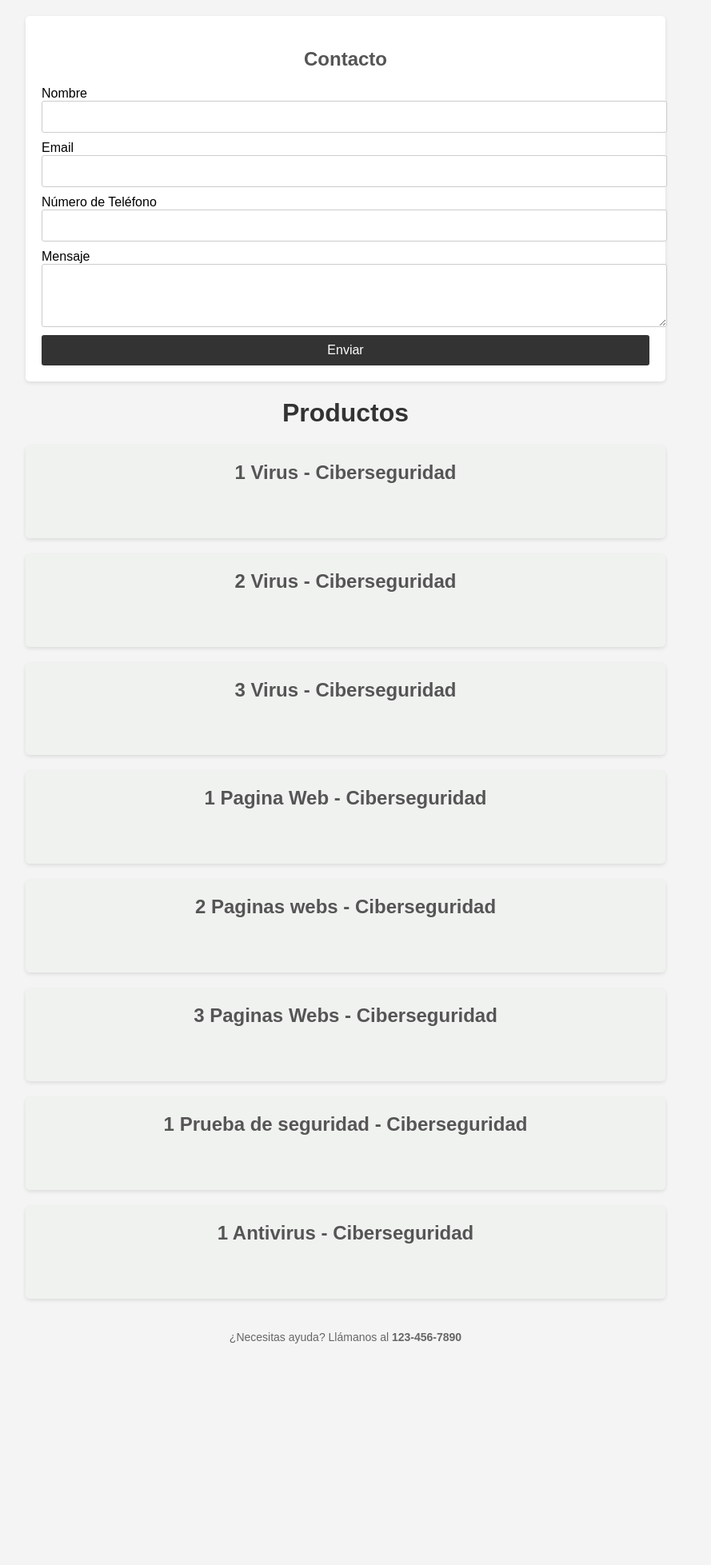
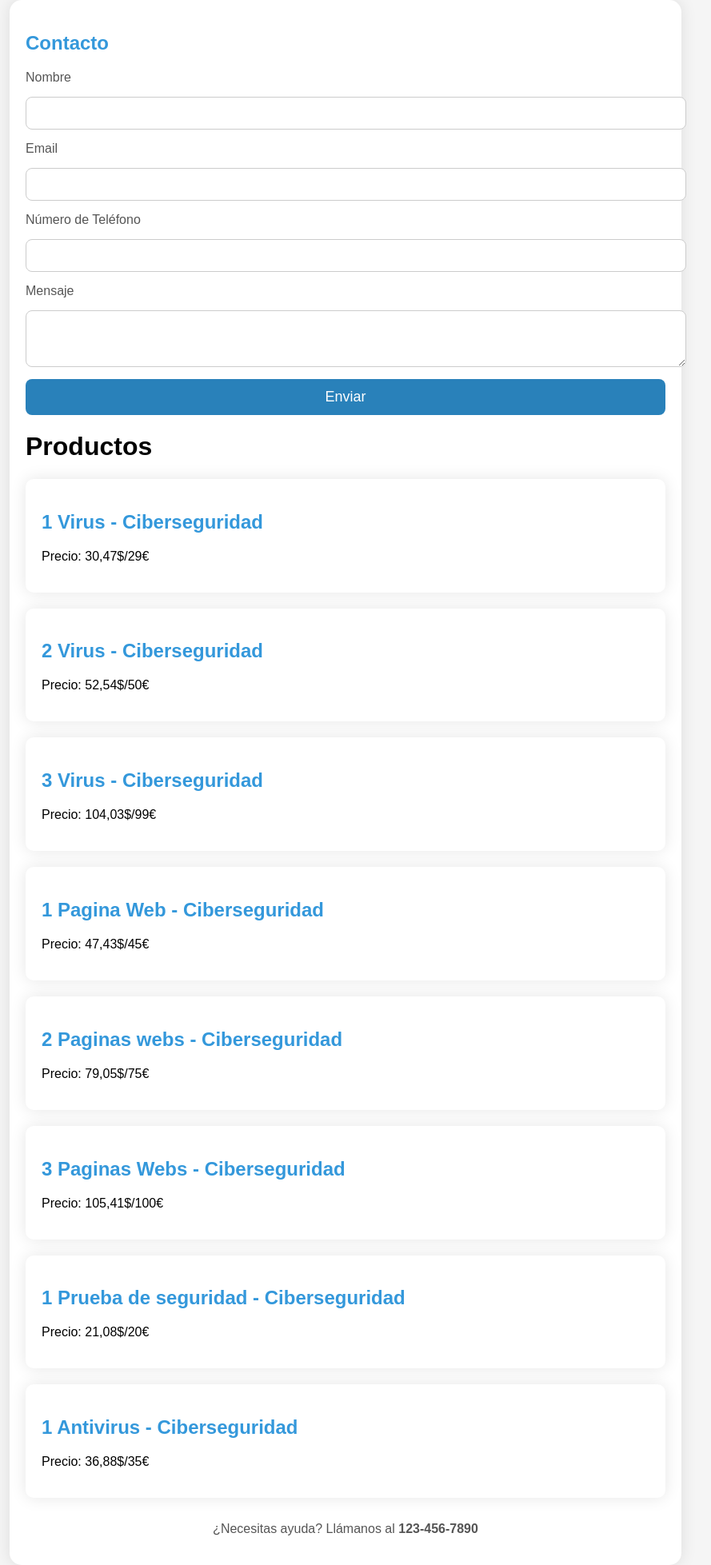
Before and after one commit to Hugoos12/ArreglosyCiberseguridad, a PHP site: page /Contacto.html in a window 1280 px wide. Shown: the whole page at 80% size, without its empty margins (208-1097 px from the left). Before the commit the page ends 1680 px from the top, so only its background shows below. Run offline with PHP 8.4, Linux system fonts and the light colour scheme; some libraries are stand-ins or nearby versions.

Commit message:
Update style5.css

```diff
--- a/style5.css
+++ b/style5.css
@@ -1,80 +1,126 @@
 body {
-    font-family: 'Quicksand', sans-serif;
-    background-color: #f4f4f4;
+  font-family: 'Arial', sans-serif;
+  background-color: #f5f5f5;
   margin: 0;
   padding: 0;
+  display: flex;
+  align-items: center;
+  justify-content: center;
+  min-height: 100vh;
 }
 
 .container {
+  width: 80%;
   max-width: 800px;
-    margin: 0 auto;
   padding: 20px;
+  background-color: #fff;
+  border-radius: 15px;
+  box-shadow: 0 0 20px rgba(0, 0, 0, 0.1);
+  transition: box-shadow 0.3s ease-in-out;
 }
 
-  h1, h2 {
-    text-align: center;
-    color: #333;
+.container:hover {
+  box-shadow: 0 0 40px rgba(0, 0, 0, 0.2);
+}
+
+.contact-section {
+  margin-bottom: 20px;
+}
+
+form {
+  display: grid;
+  gap: 15px;
+}
+
+label {
+  font-size: 16px;
+  color: #555;
+  transition: color 0.3s ease-in-out;
+}
+
+input,
+textarea {
+  padding: 12px;
+  border: 1px solid #ccc;
+  border-radius: 8px;
+  transition: border-color 0.3s ease-in-out;
+  width: 100%;
+}
+
+input:focus,
+textarea:focus {
+  border-color: #3498db;
+}
+
+input::placeholder,
+textarea::placeholder {
+  color: #bbb;
+  transition: color 0.3s ease-in-out;
+}
+
+input:focus::placeholder,
+textarea:focus::placeholder {
+  color: #999;
+}
+
+button {
+  background-color: #3498db;
+  color: #fff;
+  padding: 12px 20px;
+  border: none;
+  border-radius: 8px;
+  cursor: pointer;
+  font-size: 18px;
+  animation: colorChange 0.5s infinite alternate;
+  transition: background-color 0.3s ease-in-out;
+}
+
+button:hover {
+  background-color: #2ecc71;
+}
+
+@keyframes colorChange {
+  from {
+      background-color: #3498db;
+  }
+  to {
+      background-color: #2980b9;
+  }
+}
+
+h2 {
+  color: #3498db;
+  transition: color 0.3s ease-in-out;
 }
 
 .package {
-    margin-bottom: 20px;
-    background-color: #31814505;
+  background-color: #fff;
   padding: 20px;
-    border-radius: 5px;
-    box-shadow: 0 2px 5px rgba(0, 0, 0, 0.1);
+  margin: 20px 0;
+  border-radius: 10px;
+  box-shadow: 0 0 20px rgba(0, 0, 0, 0.1);
+  transition: transform 0.3s ease-in-out;
 }
 
-  .package h2 {
-    margin-top: 0;
+.package:hover {
+  transform: scale(1.05);
+}
+
+.support {
+  margin-top: 30px;
+  text-align: center;
   color: #555;
 }
 
-  .package p {
-    margin: 10px 0;
-    color: #9b9a9a00;
+.lock-container {
+  background-color: #00457c;
+  color: #fff;
 }
 
-  .contact-section {
-    background-color: #fff;
-    padding: 20px;
-    border-radius: 5px;
-    box-shadow: 0 2px 5px rgba(0, 0, 0, 0.1);
+.lock-title {
+  color: #fff;
 }
 
-  .contact-section h2 {
-    color: #555;
+.lock-icon {
+  color: #fff;
 }
-
-  .contact-section input,
-  .contact-section textarea {
-    display: block;
-    width: 100%;
-    padding: 10px;
-    margin-bottom: 10px;
-    font-size: 16px;
-    border-radius: 3px;
-    border: 1px solid #ccc;
-  }
-
-  .contact-section button {
-    display: block;
-    width: 100%;
-    padding: 10px;
-    font-size: 16px;
-    border-radius: 3px;
-    background-color: #333;
-    color: #fff;
-    border: none;
-    cursor: pointer;
-  }
-
-  .contact-section button:hover {
-    background-color: #555;
-  }
-
-  .support {
-    text-align: center;
-    margin-top: 40px;
-    font-size: 14px;
-    color: #666666;
-  }
```
Lines whose indentation alone changed are shown as unchanged.
